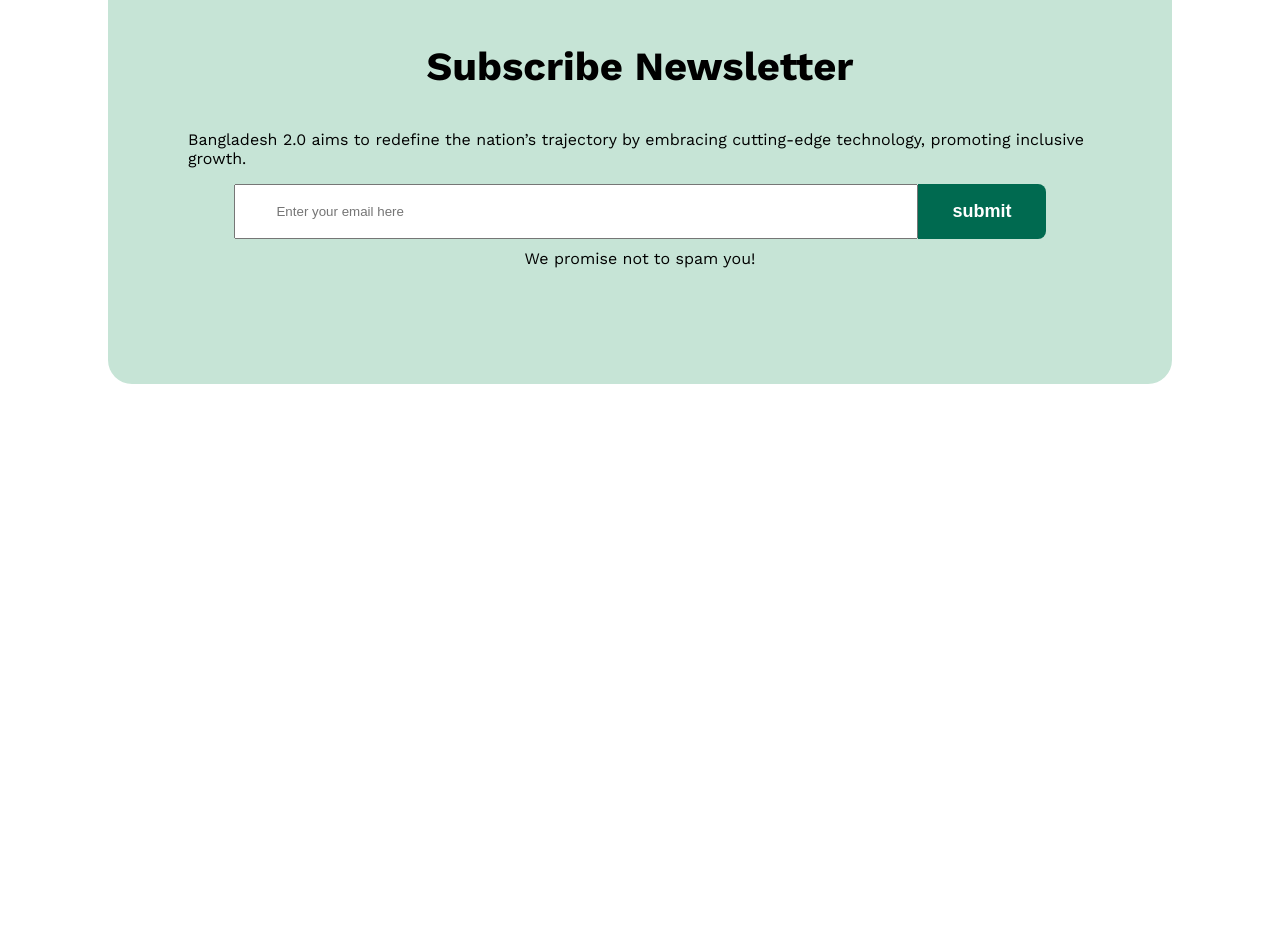
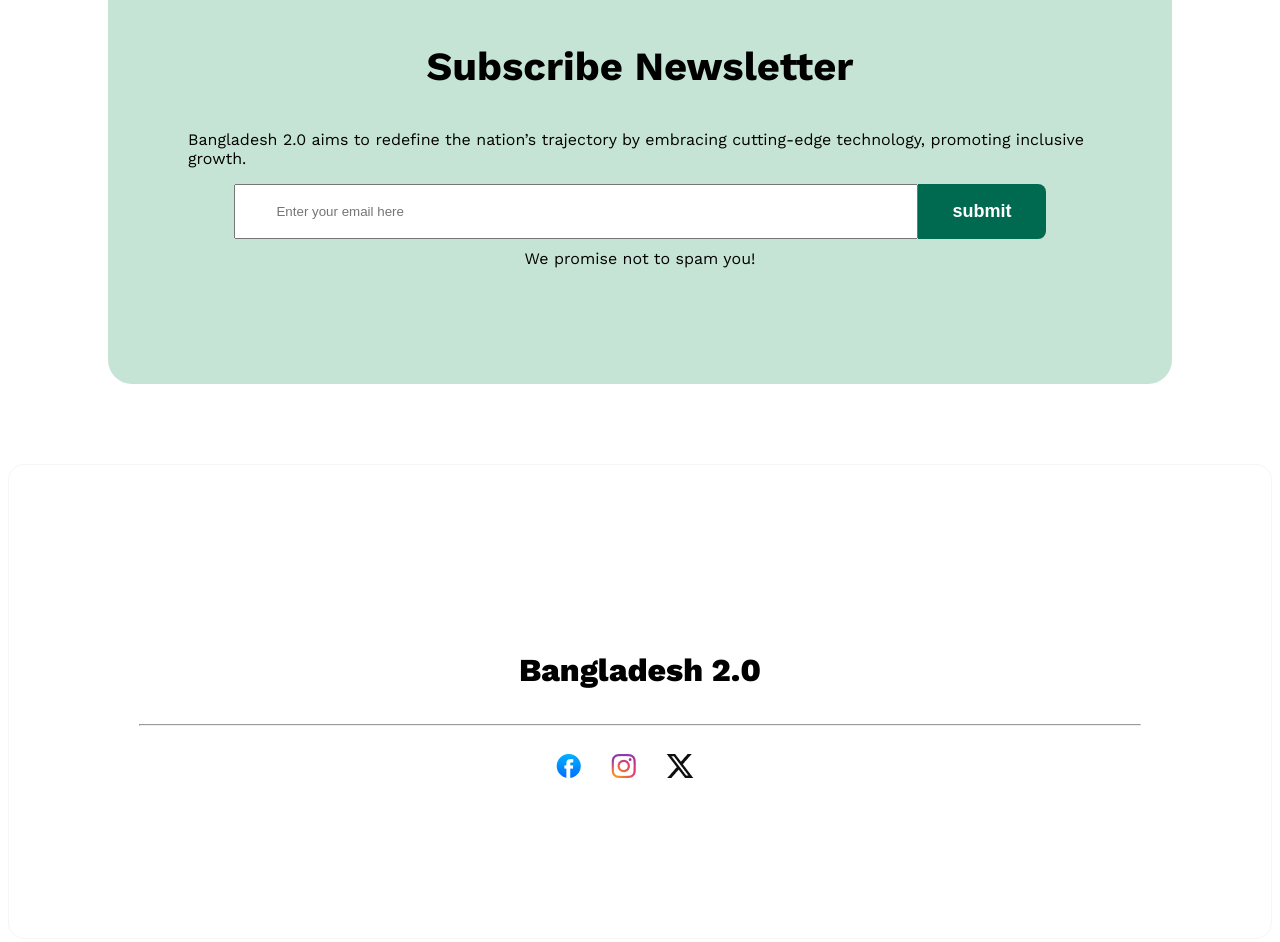
Before and after one commit to Hossain345/B11A1-Assignment, a plain HTML site: page project/index.html in a window 1280 px wide. Shown: the part 5473-6415 px from the top of the page. Before the commit the page ends 5865 px from the top, so only its background shows below. Drawn offline with nearby package versions, Linux system fonts and the light colour scheme.

Commit message:
footer part complete

```diff
--- a/project-style/style.css
+++ b/project-style/style.css
@@ -645,4 +645,36 @@ blockquote{
     background-color:#C6E4D6;
 }
 
-/*  */
+/* footer area style */
+.footer-section{
+    background-color: #FFFFFF;
+    border-radius: 16px;
+    border:1px solid whitesmoke ;
+    margin-top: 80px;
+    padding: 160px 50px 160px 50px;
+}
+
+.footer-head-div{
+    display: flex;
+    justify-content: center;
+}
+
+.footer-head{
+    font-weight: 800;
+    font-size: 32px;
+}
+
+#hori{
+    background-color: wheat;
+    width:1000px;
+}
+
+.footer-img{
+    display: flex;
+    justify-content: center;
+}
+
+.img1{
+    margin-right: 30px;
+    margin-top: 20px;
+}
--- a/project/index.html
+++ b/project/index.html
@@ -295,8 +295,17 @@
     </main>
 
     <footer>
-
-
+        <section class="footer-section">
+            <div class="footer-head-div">
+                <h2 class="footer-head">Bangladesh 2.0</h2>
+            </div>
+            <hr id="hori">
+            <div class="footer-img">
+                <img class="img1" src="../assets/facebook.png" alt="This is the facebook icon">
+                <img class="img1" src="../assets/instagram.png" alt="This is the instagram icon">
+                <img class="img1" src="../assets/x.png" alt="This is the twitter or x icon">
+            </div>
+        </section>
     </footer>
 
 </body>
```
